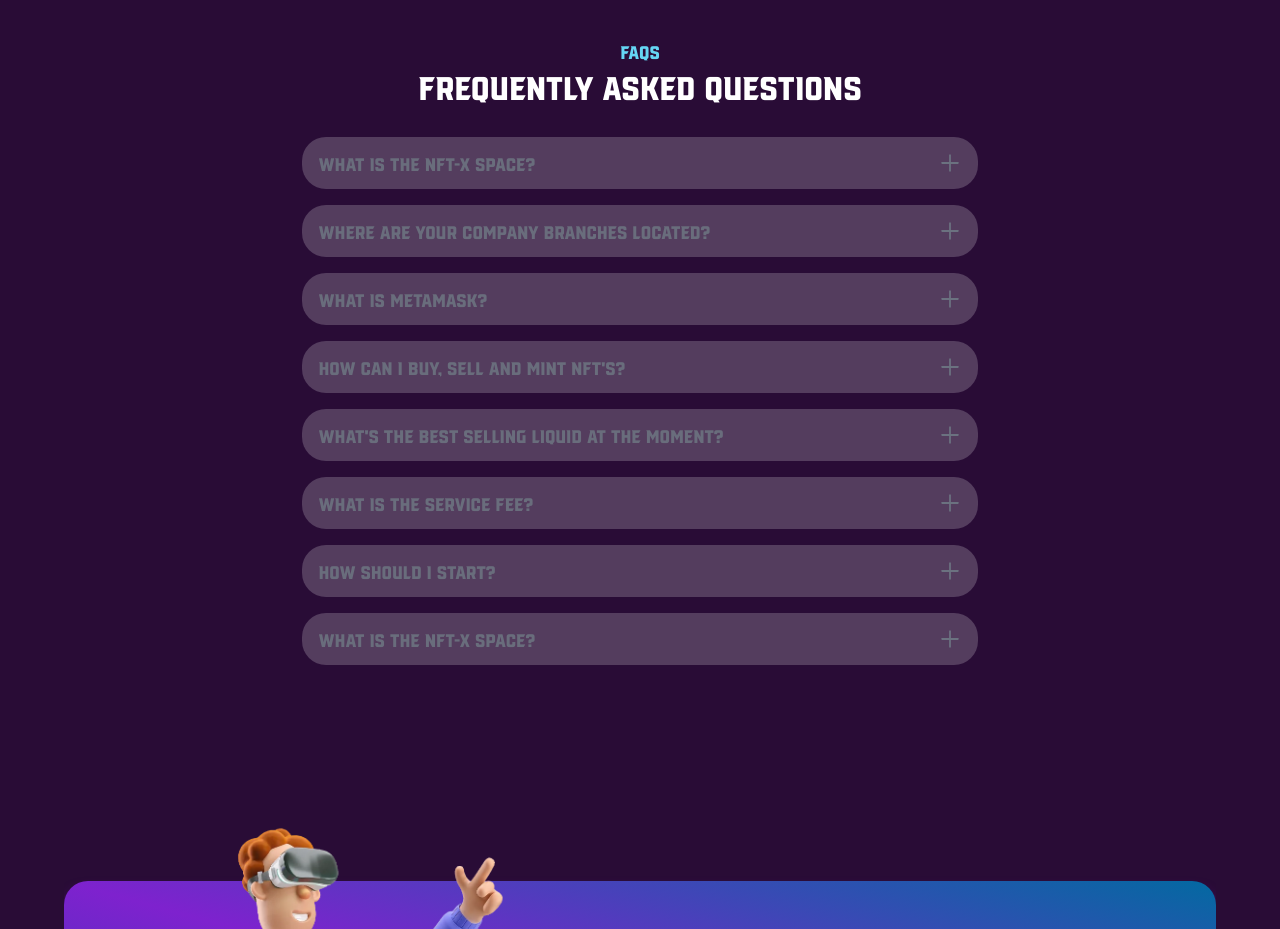
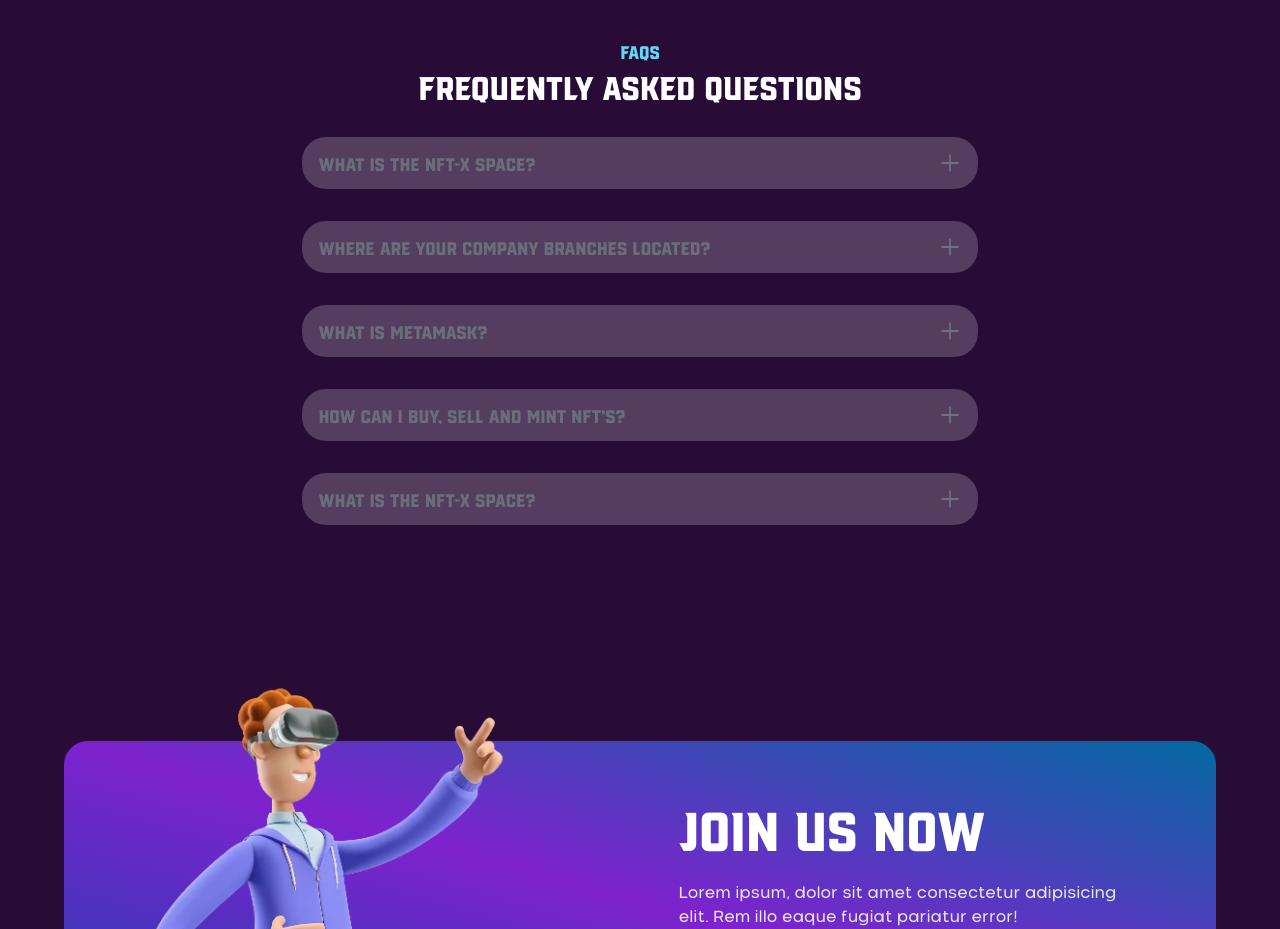
Before and after one commit to Hrithik0112/Web3-landing-Page, a Next.js app: page / in a window 1280 px wide. Shown: the part 2960-3889 px from the top of the page. Built offline with nearby package versions, Linux system fonts and the light colour scheme.

Commit message:
Feat :Faq and footer section animation added

```diff
--- a/src/sections/FAQ.tsx
+++ b/src/sections/FAQ.tsx
@@ -16,15 +16,6 @@
         question: "How can i buy, sell and mint NFT's?",
     },
     {
-        question: "What's the best selling liquid at the moment?",
-    },
-    {
-        question: "What is the Service fee?",
-    },
-    {
-        question: "How should i Start?",
-    },
-    {
         question: "What is the NFT-X Space?",
         answer: "NFT-X Space is a newer way of connecting things that seamlessly integrates with the network.",
     },
@@ -39,19 +30,11 @@
                 subHeading="Frequently asked Questions"
             />
 
-            <div className="flex flex-col mt-6 max-w-[60%] mx-auto">
+            <div className="flex flex-col mt-6 max-w-[60%] mx-auto gap-4">
                 {questions.map((prop, i) => (
                     <QAComponent key={i} {...prop} />
                 ))}
             </div>
-
-            {/* <div className="flex flex-row flex-wrap mt-6">
-                {questions.map((prop, i) => (
-                    <div key={i} className="flex-[100%] md:flex-[50%]">
-                        <QAComponent {...prop} />
-                    </div>
-                ))}
-            </div> */}
         </section>
   )
 }
--- a/src/sections/Footer.tsx
+++ b/src/sections/Footer.tsx
@@ -49,7 +49,7 @@
                                 ) : (
                                     <a
                                         href={`#${appLinks[i]}`}
-                                        className={`font-nominee text-gray-500 text-xs hover:text-white`}
+                                        className={`font-nominee text-gray-500 text-xs hover:text-white duration-300`}
                                     >
                                         {link}
                                     </a>
```
